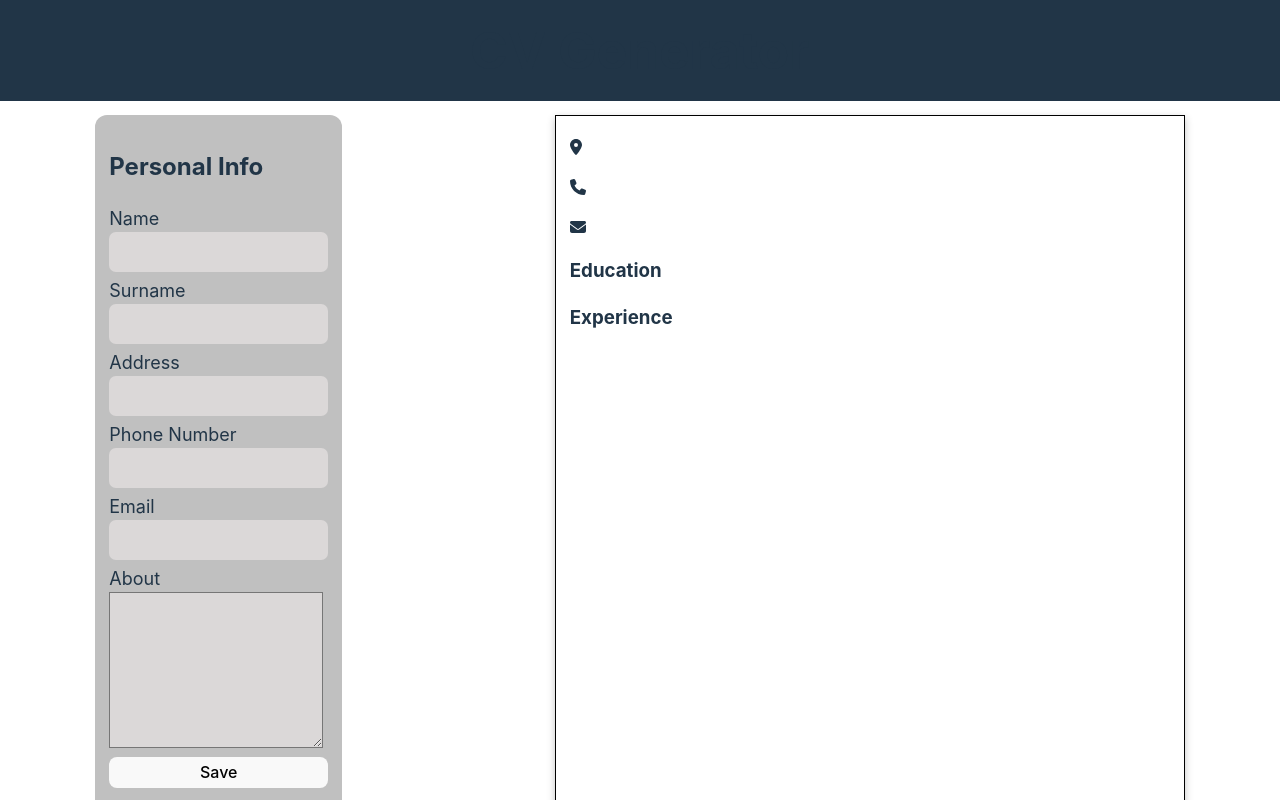
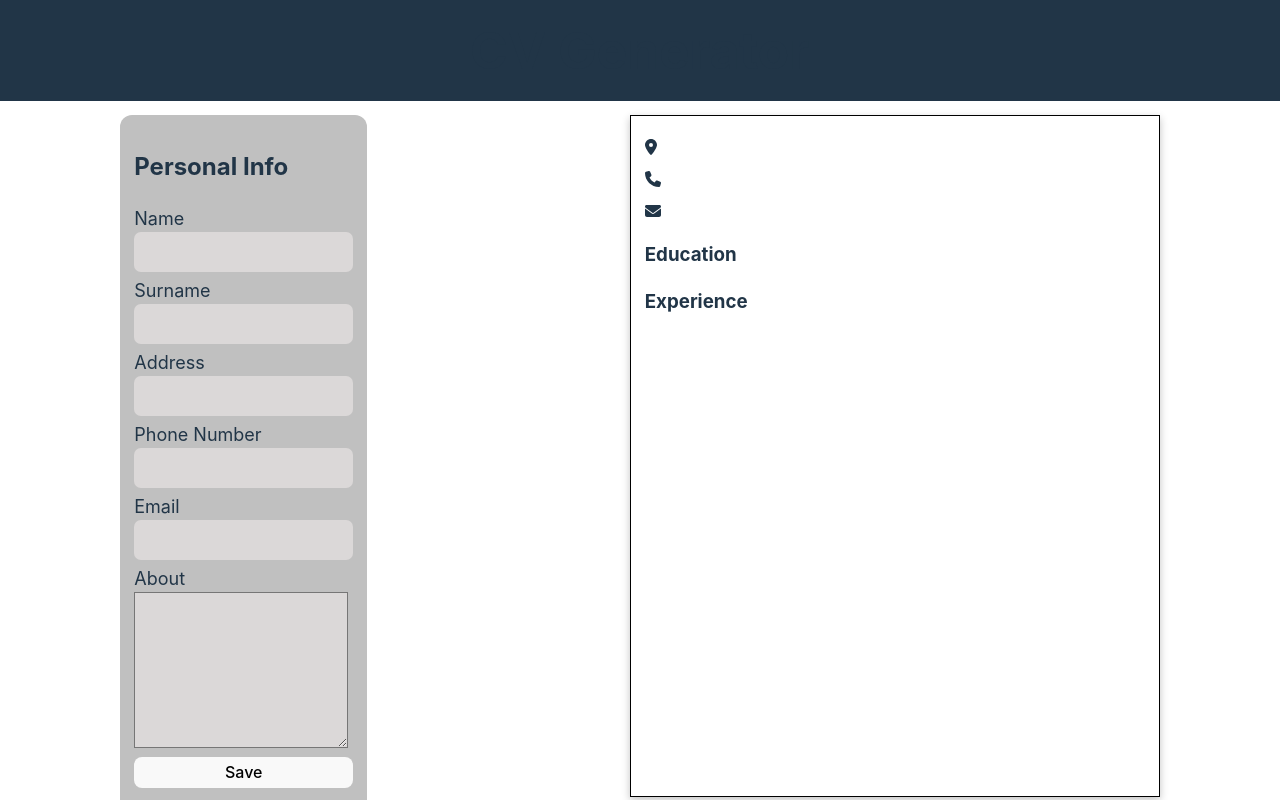
Before and after one commit to mbdeviant/resume-generator, a React (Vite) app: page / in a window 1280 px wide. Shown: the top 800 px of the page. Built offline with nearby package versions, Linux system fonts and the light colour scheme.

Commit message:
add height to preview section

```diff
--- a/src/index.css
+++ b/src/index.css
@@ -24,6 +24,10 @@ form,
 div {
   margin: 0;
   padding: 0;
+}
+p {
+  margin-top: 0;
+  margin-bottom: 8px;
 }
 
 body {
@@ -74,11 +78,13 @@ label {
 }
 .preview {
   border: 1px solid black;
-  min-width: 600px;
+  min-width: 500px;
+  height: 85vh;
   padding: 0 14px;
   color: #213547;
   box-shadow: rgba(0, 0, 0, 0.24) 0px 3px 8px;
 }
+
 button {
   border-radius: 8px;
   border: 1px solid transparent;
```
